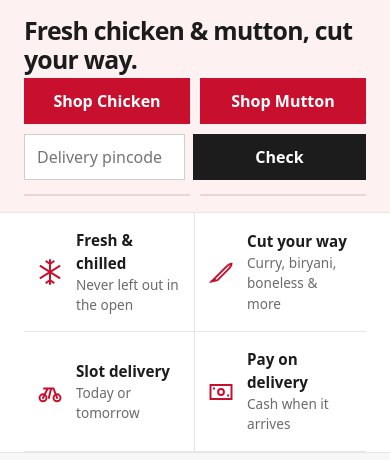
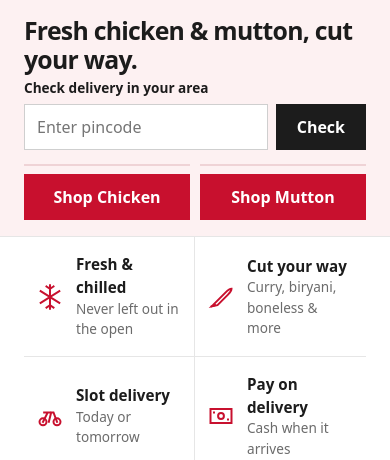
Before and after one commit to wpgainonline-lang/point, a WordPress theme: template pcs-theme/front-page.php in a window 390 px wide. Shown: the part 61-521 px from the top of the page. Run offline with PHP 8.4 and a stand-in for WordPress, Linux system fonts and the light colour scheme; the site name, menu and one post (Sample post) are stand-ins, and other content is empty.

Commit message:
Hero: Shop Chicken / Shop Mutton buttons under their photos
Co-Authored-By: Claude Sonnet 5.5 <noreply@anthropic.com>
Claude-Session: https://claude.ai/code/session_013immU9XgZp7rJJ3GnhSJ6d

```diff
--- a/pcs-theme/front-page.php
+++ b/pcs-theme/front-page.php
@@ -34,13 +34,15 @@ foreach ( array( 'chicken' => 'Chicken', 'mutton' => 'Mutton' ) as $slug => $lab
 			<h1>Fresh chicken &amp; mutton, cut your way.</h1>
 			<p>Proper cuts, honest weight and cold-chain delivery to your door in <?php echo esc_html( pcs_opt( 'city' ) ); ?>.</p>
 			<div class="hero3-row">
-				<?php foreach ( $hero_img as $h ) : ?><a class="btn" href="<?php echo esc_url( $h['link'] ); ?>">Shop <?php echo esc_html( $h['label'] ); ?></a><?php endforeach; ?>
-				<form class="pin-check"><input type="text" inputmode="numeric" maxlength="6" placeholder="Delivery pincode" aria-label="Delivery pincode"><button class="btn btn-dark" type="submit">Check</button><span class="msg" role="status"></span></form>
+				<form class="pin-check"><label class="pin-lbl" for="hero-pin">Check delivery in your area</label><div class="pin-in"><input id="hero-pin" type="text" inputmode="numeric" maxlength="6" placeholder="Enter pincode"><button class="btn btn-dark" type="submit">Check</button></div><span class="msg" role="status"></span></form>
 			</div>
 		</div>
 		<div class="hero3-tiles">
 			<?php foreach ( $hero_img as $h ) : ?>
-			<a class="h-tile" href="<?php echo esc_url( $h['link'] ); ?>"><?php if ( $h['url'] ) : ?><img src="<?php echo esc_url( $h['url'] ); ?>" alt="<?php echo esc_attr( $h['label'] ); ?>" width="170" height="170" fetchpriority="high"><?php endif; ?><span><?php echo esc_html( $h['label'] ); ?> <b>&rarr;</b></span></a>
+			<div class="h-col">
+				<a class="h-tile" href="<?php echo esc_url( $h['link'] ); ?>" aria-label="Shop <?php echo esc_attr( $h['label'] ); ?>"><?php if ( $h['url'] ) : ?><img src="<?php echo esc_url( $h['url'] ); ?>" alt="<?php echo esc_attr( $h['label'] ); ?>" width="170" height="170" fetchpriority="high"><?php endif; ?></a>
+				<a class="btn btn-block" href="<?php echo esc_url( $h['link'] ); ?>">Shop <?php echo esc_html( $h['label'] ); ?></a>
+			</div>
 			<?php endforeach; ?>
 		</div>
 	</div>
--- a/pcs-theme/style.css
+++ b/pcs-theme/style.css
@@ -510,28 +510,28 @@ ul.woocommerce-order-overview{list-style:none;padding:0;display:flex;gap:20px;fl
 
 /* compact home hero */
 .hero3{background:#fdf1f2;border-bottom:1px solid var(--line)}
-.hero3-in{display:grid;grid-template-columns:1fr auto;gap:40px;align-items:center;padding-top:22px;padding-bottom:22px}
+.hero3-in{display:grid;grid-template-columns:1fr auto;gap:40px;align-items:center;padding-top:20px;padding-bottom:20px}
 .hero3 h1{font-size:clamp(1.55rem,3vw,2.3rem);letter-spacing:-.03em;margin:0 0 .2em;line-height:1.15}
 .hero3 p{margin:0 0 14px;color:#444;font-size:1.02rem}
 .hero3 .kicker{margin-bottom:6px}
-.hero3-row{display:flex;gap:10px;flex-wrap:wrap;align-items:flex-start}
-.hero3-row .btn{padding:10px 18px}
-.hero3-row .pin-check{margin-left:10px;padding-left:18px;border-left:1px solid #e8c9cd}
-.hero3-row .pin-check input{width:150px;padding:10px 12px}
-.hero3-row .pin-check .msg{flex-basis:100%;margin:2px 0 0}
-.hero3-row .pin-check .msg:empty{display:none}
-.hero3-tiles{display:grid;grid-template-columns:repeat(2,170px);gap:12px}
-.h-tile{position:relative;display:block;background:#fff;border:1px solid #efd3d6;text-decoration:none;overflow:hidden}
+.hero3 .pin-check{display:block;max-width:420px}
+.pin-lbl{display:block;font-weight:700;font-size:.85rem;margin:0 0 6px}
+.pin-in{display:flex;gap:8px}
+.pin-in input{flex:1;min-width:0;width:auto;margin:0;padding:10px 12px}
+.pin-in .btn{padding:10px 20px}
+.hero3 .pin-check .msg{margin:6px 0 0}
+.hero3 .pin-check .msg:empty{display:none}
+.hero3-tiles{display:grid;grid-template-columns:repeat(2,160px);gap:14px}
+.h-col{display:flex;flex-direction:column;gap:8px}
+.h-tile{display:block;background:#fff;border:1px solid #efd3d6;overflow:hidden}
 .h-tile img{width:100%;aspect-ratio:1/1;object-fit:cover;display:block;transition:transform .25s}
 .h-tile:hover img{transform:scale(1.04)}
-.h-tile span{position:absolute;left:0;bottom:0;background:var(--red);color:#fff;font-weight:700;font-size:.85rem;padding:6px 12px}
+.h-col .btn{padding:10px 8px}
 @media(max-width:900px){
- .hero3-in{grid-template-columns:1fr;gap:14px;padding-top:16px;padding-bottom:16px}
- .hero3-tiles{grid-template-columns:1fr 1fr;gap:10px}
- .h-tile img{aspect-ratio:16/9;object-fit:contain}
- .hero3-row .pin-check{margin-left:0;padding-left:0;border-left:0;flex-basis:100%}
- .hero3-row .pin-check{flex-wrap:wrap}
- .hero3-row .pin-check input{flex:1;width:auto;min-width:0}
+ .hero3-in{grid-template-columns:minmax(0,1fr);gap:14px;padding-top:16px;padding-bottom:16px}
+ .hero3-in>*{min-width:0}
  .hero3 p,.hero3 .kicker{display:none}
- .hero3-row .btn{flex:1}
+ .hero3 .pin-check{max-width:none}
+ .hero3-tiles{grid-template-columns:repeat(2,minmax(0,1fr));gap:10px}
+ .h-tile img{aspect-ratio:16/10;object-fit:contain}
 }
```
